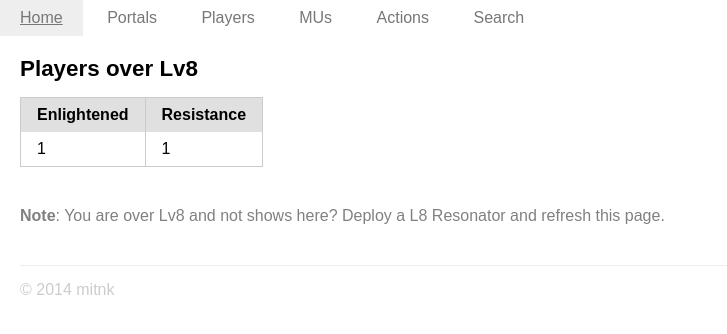
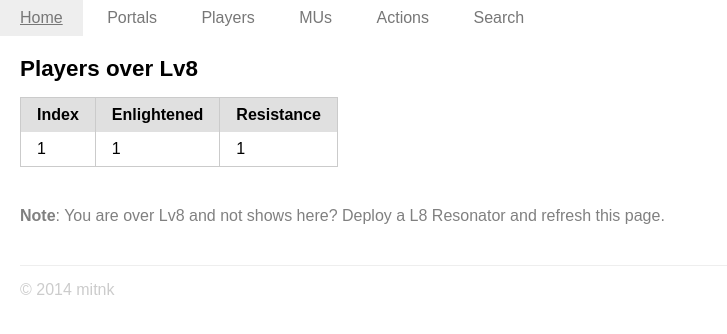
Before and after one commit to mitnk/ingress, a Django app: template ingress/ingress/templates/ingress/players_over_lv8.html in a window 1280 px wide. Shown: the top 334 px of the page, without its empty margins (0-727 px from the left). Run offline with Django 3.2, Linux system fonts and the light colour scheme; the template is opened without the code that fills it: most values are stand-ins (such as "Sample title", 1, 10 or a date in 2020).

Commit message:
added index on lv8 players page

```diff
--- a/ingress/ingress/templates/ingress/players_over_lv8.html
+++ b/ingress/ingress/templates/ingress/players_over_lv8.html
@@ -12,6 +12,7 @@
     <table class="pure-table pure-table-bordered">
         <thead>
         <tr>
+            <th>Index</th>
             <th>Enlightened</th>
             <th>Resistance</th>
         </tr>
@@ -19,6 +20,9 @@
         <tbody>
         {% for pe, pr in result %}
         <tr>
+            <td>
+                {{ forloop.counter }}
+            </td>
             <td>
                 {% if pe %}
                     <span class="c-{{ pe.team }}">{{ pe.id }}</span>
```
